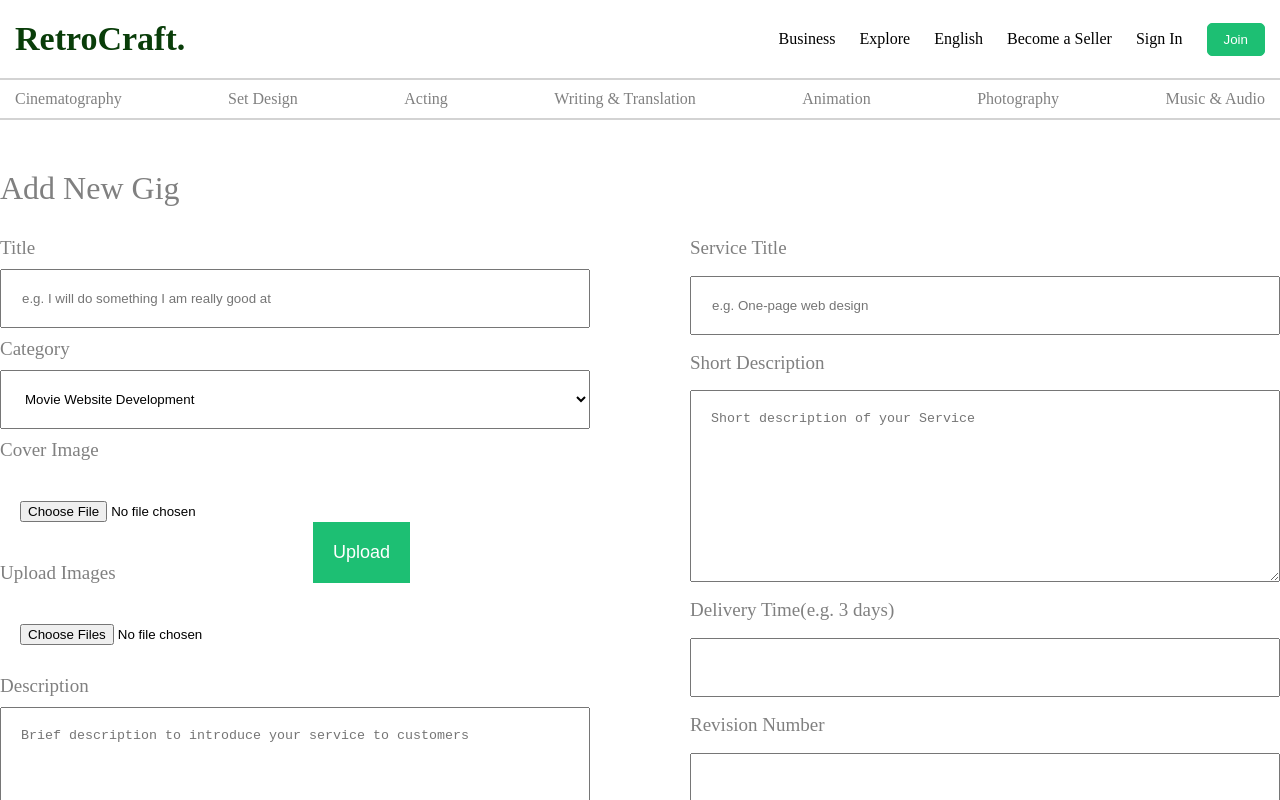
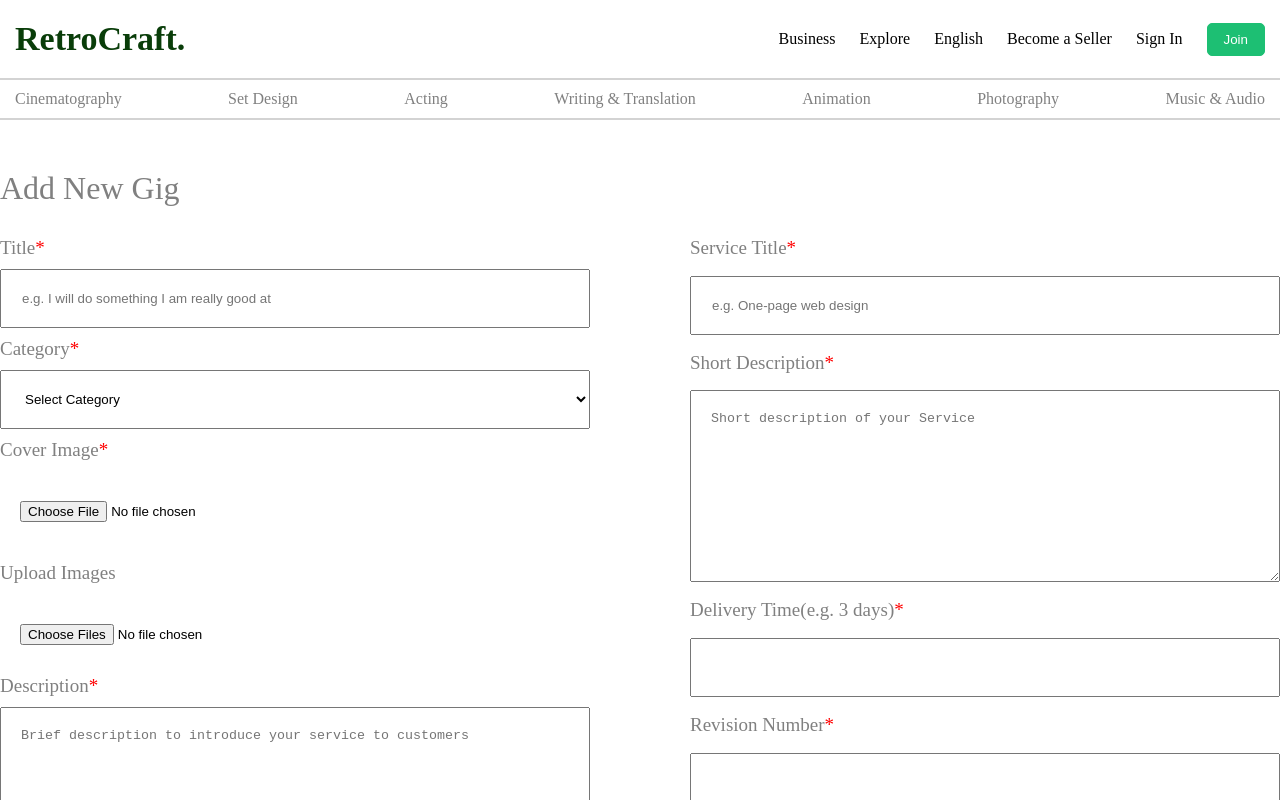
Before and after one commit to Saga690/retrocraft-hub, a Next.js app in the folder client/: page /add in a window 1280 px wide. Shown: the top 800 px of the page. Built offline with nearby package versions, Linux system fonts and the light colour scheme.

Commit message:
fixes to gig addition

```diff
--- a/client/pages/add.js
+++ b/client/pages/add.js
@@ -10,7 +10,7 @@ const Add = () => {
 
   const [singleFile, setSingleFile] = useState(undefined);
   const [files, setFiles] = useState([]);
-  const [uploading, setUploading] = useState(false);
+  const [errorMsg, setErrorMsg] = useState("");
 
   const [state, dispatch] = useReducer(gigReducer, INITIAL_STATE);
 
@@ -40,27 +40,6 @@ const Add = () => {
     e.target[0].value = "";
   };
 
-  const handleUpload = async () => {
-    setUploading(true);
-    try {
-      const cover = await upload(singleFile);
-
-      const images = await Promise.all(
-        [...files].map(async file => {
-          const url = await upload(file);
-          return url;
-        })
-      )
-
-      setUploading(false);
-      dispatch({ type: "ADD_IMAGES", payload: { cover, images } });
-    } catch (error) {
-      console.log(error);
-    }
-  };
-
-  console.log(state);
-
   const router = useRouter();
 
   const queryClient = useQueryClient();
@@ -69,27 +48,85 @@ const Add = () => {
     mutationFn: (gig) => {
       return newRequest.post("/gigs", gig);
     },
+    onError: (error) => {
+      setErrorMsg(error?.response?.data?.message || "An error occurred. Please try again.");
+    },
     onSuccess: () => {
-      queryClient.invalidateQueries(["myGigs"])
+      queryClient.invalidateQueries(["myGigs"]);
+      setErrorMsg("");
+      router.push('/mygigs');
     }
   })
 
-  const handleSubmit = (e) => {
+  // Required fields as per gig.model.js
+  const requiredFields = [
+    "title", "desc", "cat", "price", "cover", "shortTitle", "shortDesc", "deliveryTime", "revisionNumber", "userId"
+  ];
+
+  const handleSubmit = async (e) => {
     e.preventDefault();
-    mutation.mutate(state);
-    router.push('/mygigs');
+    setErrorMsg("");
+    // console.log("DEBUG state:", state);
+    // console.log("DEBUG singleFile:", singleFile);
+    // Validate required fields except cover/images (will be set after upload)
+    const requiredFieldsExceptImages = [
+      "title", "desc", "cat", "shortTitle", "shortDesc", "userId"
+    ];
+    for (let field of requiredFieldsExceptImages) {
+      if (state[field] === undefined || state[field] === null || (typeof state[field] === 'string' && state[field].trim() === '')) {
+        setErrorMsg(`Please fill all required fields. Missing: ${field}`);
+        return;
+      }
+    }
+    // Numeric fields: allow 0 but not empty string or null/undefined
+    const numericFields = ["price", "deliveryTime", "revisionNumber"];
+    for (let field of numericFields) {
+      if (state[field] === undefined || state[field] === null || state[field] === "" || isNaN(Number(state[field]))) {
+        setErrorMsg(`Please fill all required fields. Missing or invalid: ${field}`);
+        return;
+      }
+    }
+    if (!singleFile) {
+      setErrorMsg("Please select a cover image.");
+      return;
+    }
+    try {
+      // Upload cover and images
+      const cover = await upload(singleFile);
+      const images = await Promise.all(
+        [...files].map(async file => {
+          const url = await upload(file);
+          return url;
+        })
+      );
+
+      const gigData = {
+        ...state,
+        cover,
+        images,
+        price: Number(state.price),
+        deliveryTime: Number(state.deliveryTime),
+        revisionNumber: Number(state.revisionNumber),
+      };
+      mutation.mutate(gigData);
+      // router.push('/mygigs');
+    } catch (error) {
+      setErrorMsg("Image upload failed. Please try again.");
+    }
   }
 
   return (
     <div className={styles.add}>
       <div className={styles.container}>
         <h1 className={styles.h1}>Add New Gig</h1>
+        {errorMsg && <div className={styles.errorMsg} style={{color: 'red', marginBottom: '1rem'}}>{errorMsg}</div>}
         <div className={styles.sections}>
           <div className={styles.left}>
-            <label className={styles.label} htmlFor="">Title</label>
+            <label className={styles.label} htmlFor="">Title<span style={{color:'red'}}>*</span></label>
             <input className={styles.input} name='title' type="text" placeholder='e.g. I will do something I am really good at' onChange={handleChange} required />
-            <label className={styles.label} htmlFor="">Category</label>
-            <select className={styles.select} name="cat" id="cat" onChange={handleChange}>
+            <label className={styles.label} htmlFor="">Category<span style={{color:'red'}}>*</span></label>
+            <select className={styles.select} name="cat" id="cat" onChange={handleChange} required>
+              <option value="">Select Category</option>
               <option value="design">Movie Website Development</option>
               <option value="webd">Modelling</option>
               <option value="animation">Animation</option>
@@ -97,26 +134,25 @@ const Add = () => {
             </select>
             <div className={styles.images}>
               <div className={styles.imagesInputs}>
-                <label className={styles.label} htmlFor="">Cover Image</label>
-                <input className={styles.input} type="file" onChange={e => setSingleFile(e.target.files[0])} />
+                <label className={styles.label} htmlFor="">Cover Image<span style={{color:'red'}}>*</span></label>
+                <input className={styles.input} type="file" onChange={e => setSingleFile(e.target.files[0])} required />
                 <label className={styles.label} htmlFor="">Upload Images</label>
                 <input className={styles.input} type="file" multiple onChange={e => setFiles(e.target.files)} />
               </div>
-              <button className={styles.btn} onClick={handleUpload}>{uploading ? "uploading..." : "Upload"}</button>
             </div>
-            <label className={styles.label} htmlFor="">Description</label>
+            <label className={styles.label} htmlFor="">Description<span style={{color:'red'}}>*</span></label>
             <textarea className={styles.textarea} name="desc" id="desc" cols="30" rows="16" placeholder='Brief description to introduce your service to customers' onChange={handleChange} required></textarea>
             <button className={styles.btn} onClick={handleSubmit}>Create</button>
           </div>
           <div className={styles.right}>
-            <label className={styles.label} htmlFor="">Service Title</label>
+            <label className={styles.label} htmlFor="">Service Title<span style={{color:'red'}}>*</span></label>
             <input className={styles.input} type="text" name='shortTitle' placeholder='e.g. One-page web design' onChange={handleChange} required />
-            <label className={styles.label} htmlFor="">Short Description</label>
+            <label className={styles.label} htmlFor="">Short Description<span style={{color:'red'}}>*</span></label>
             <textarea className={styles.textarea} name="shortDesc" id="shortDesc" cols="30" rows="10" placeholder='Short description of your Service' onChange={handleChange} required></textarea>
-            <label className={styles.label} htmlFor="">Delivery Time(e.g. 3 days)</label>
-            <input className={styles.input} name='deliveryTime' type="number" min={1} onChange={handleChange} />
-            <label className={styles.label} htmlFor="">Revision Number</label>
-            <input className={styles.input} name='revisionNumber' type="number" min={1} onChange={handleChange} />
+            <label className={styles.label} htmlFor="">Delivery Time(e.g. 3 days)<span style={{color:'red'}}>*</span></label>
+            <input className={styles.input} name='deliveryTime' type="number" min={1} onChange={handleChange} required />
+            <label className={styles.label} htmlFor="">Revision Number<span style={{color:'red'}}>*</span></label>
+            <input className={styles.input} name='revisionNumber' type="number" min={1} onChange={handleChange} required />
             <label className={styles.label} htmlFor="">Add Features</label>
             <form action="" className={styles.addfeat} onSubmit={handleFeature}>
               <input className={styles.input} type="text" placeholder='e.g. Page Design' />
@@ -132,7 +168,7 @@ const Add = () => {
                 </div>
               ))}
             </div>
-            <label className={styles.label} htmlFor="">Price</label>
+            <label className={styles.label} htmlFor="">Price<span style={{color:'red'}}>*</span></label>
             <input className={styles.input} type="number" name='price' min={1} onChange={handleChange} required />
           </div>
         </div>
```
Also changed, not shown: client/pages/mygigs.js (+4 -4 lines).
